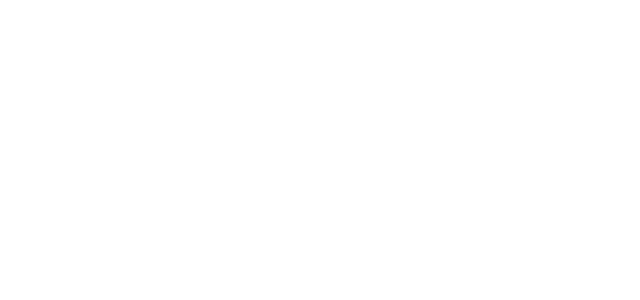
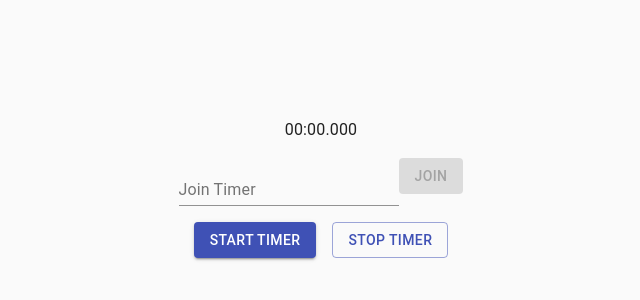
Before and after one commit to Ciabatta-Timers/ciabatta-timers-client, a React (Create React App) app: page / in a window 1280 px wide. Shown: the part 212-512 px from the top of the page, without its empty margins (319-959 px from the left). Built offline with nearby package versions, Linux system fonts and the light colour scheme.

Commit message:
Gathered components for a demo in App.js.

```diff
--- a/src/App.js
+++ b/src/App.js
@@ -1,14 +1,80 @@
+import { useState } from 'react'
 import makeStyles from '@material-ui/core/styles/makeStyles'
+import Timer from './Components/Timer'
+import JoinTimer from './Components/JoinTimer'
+import { startTimer, stopTimer, subscribeToTimer, unsubscribeToTimer } from './api'
+import Grid from '@material-ui/core/Grid'
+import Button from '@material-ui/core/Button'
+import Typography from '@material-ui/core/Typography'
+import Container from '@material-ui/core/Container'
+import CssBaseline from '@material-ui/core/CssBaseline'
 
 const useStyles = makeStyles(theme => ({
+  appContainer: {
+    height: '100vh'
+  }
 }))
 
 function App() {
-  const {} = useStyles()
+  const { appContainer } = useStyles()
+
+  const [currentTime, setCurrentTime] = useState(0)
+  const [timerId, setTimerId] = useState()
+
+  const onTimerTick = ({timer, timerId}) => {
+    setCurrentTime(timer)
+    setTimerId(timerId)
+  }
+
+  const onStartTimer = () => startTimer(onTimerTick)
+
+  const onStopTimer = () => stopTimer()
+
+  const onJoinTimer = (timerId) => subscribeToTimer(timerId, onTimerTick)
+
+  const onLeaveTimer = (timerId) => {
+    unsubscribeToTimer(timerId)
+    setTimerId()
+  }
 
   return (
-    <div></div>
+    <>
+      <CssBaseline />
+      <Container>
+        <Grid
+          className={appContainer}
+          container
+          direction="column"
+          justify="center"
+          alignItems="center"
+          wrap="nowrap"
+          spacing={2}
+        >
+          <Grid item>
+            <Typography variant="h2">{timerId}</Typography>
+          </Grid>
+          <Grid item>
+            <Timer time={currentTime}/>
+          </Grid>
+          <Grid item>
+            {timerId ? (
+              <Button variant="contained" color="primary" onClick={onLeaveTimer}>Leave Timer</Button>
+            ) : (
+              <JoinTimer onSubmit={onJoinTimer}/>
+            )}
+          </Grid>
+          <Grid container item justify="center" spacing={2} >
+            <Grid item>
+              <Button variant="contained" color="primary" onClick={onStartTimer}>Start Timer</Button>
+            </Grid>
+            <Grid item>
+              <Button variant="outlined" color="primary" onClick={onStopTimer}>Stop Timer</Button>
+            </Grid>
+          </Grid>
+        </Grid>
+      </Container>
+    </>
   )
 }
 
-export default App;
+export default App
```
